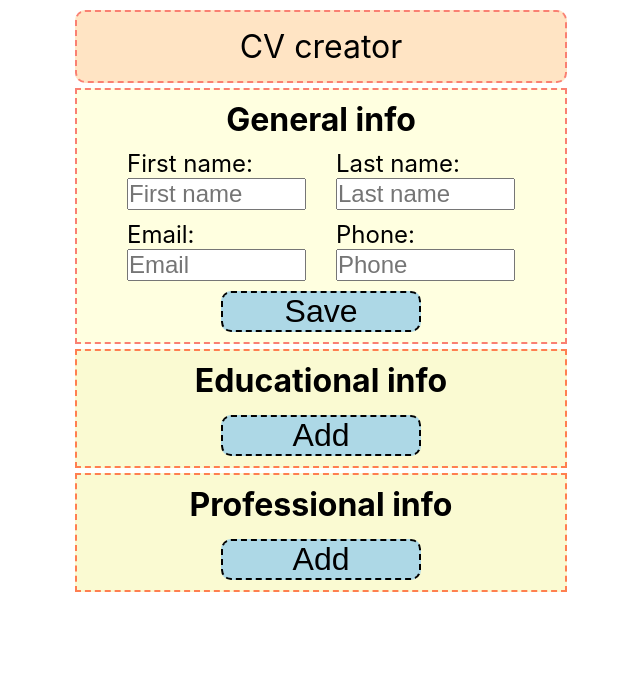
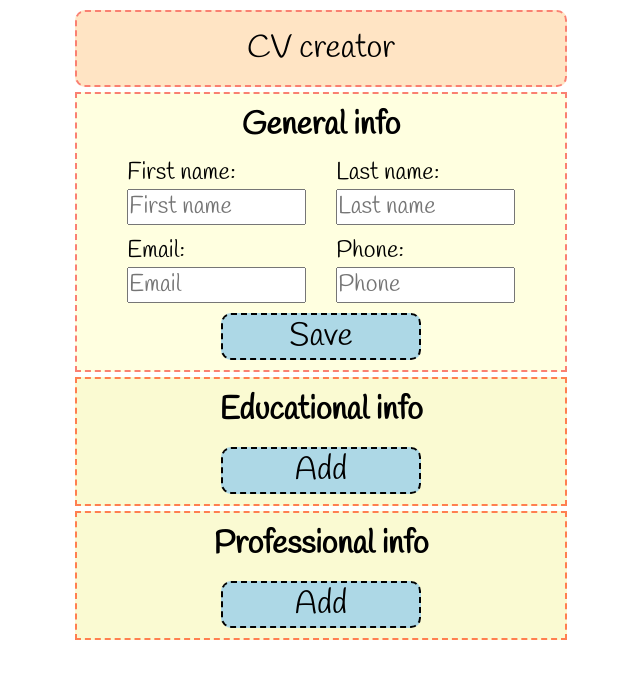
Before and after one commit to Confucii/CV-application, a React (Create React App) app: page / in a window 1280 px wide. Shown: the top 678 px of the page, without its empty margins (319-959 px from the left). Built offline with nearby package versions, Linux system fonts and the light colour scheme.

Commit message:
Update font

```diff
--- a/src/styles/index.css
+++ b/src/styles/index.css
@@ -1,14 +1,17 @@
+@import url("https://fonts.googleapis.com/css2?family=Handlee&display=swap");
+
 * {
   margin: 0;
   padding: 0;
   box-sizing: border-box;
+  font-family: inherit;
 }
 
 body {
   text-align: center;
-  font-family: -apple-system, BlinkMacSystemFont, "Segoe UI", "Roboto", "Oxygen",
-    "Ubuntu", "Cantarell", "Fira Sans", "Droid Sans", "Helvetica Neue",
-    sans-serif;
+  font-family: "Handlee", -apple-system, BlinkMacSystemFont, "Segoe UI",
+    "Roboto", "Oxygen", "Ubuntu", "Cantarell", "Fira Sans", "Droid Sans",
+    "Helvetica Neue", sans-serif;
   -webkit-font-smoothing: antialiased;
   -moz-osx-font-smoothing: grayscale;
 }
```
